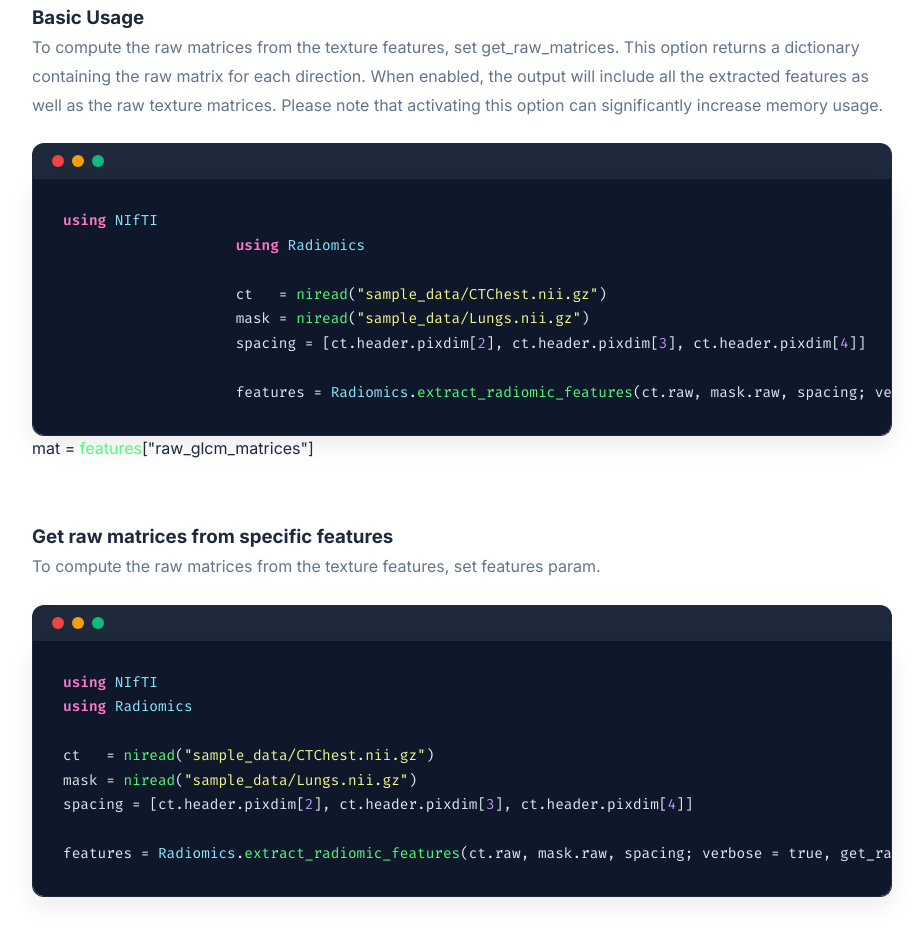
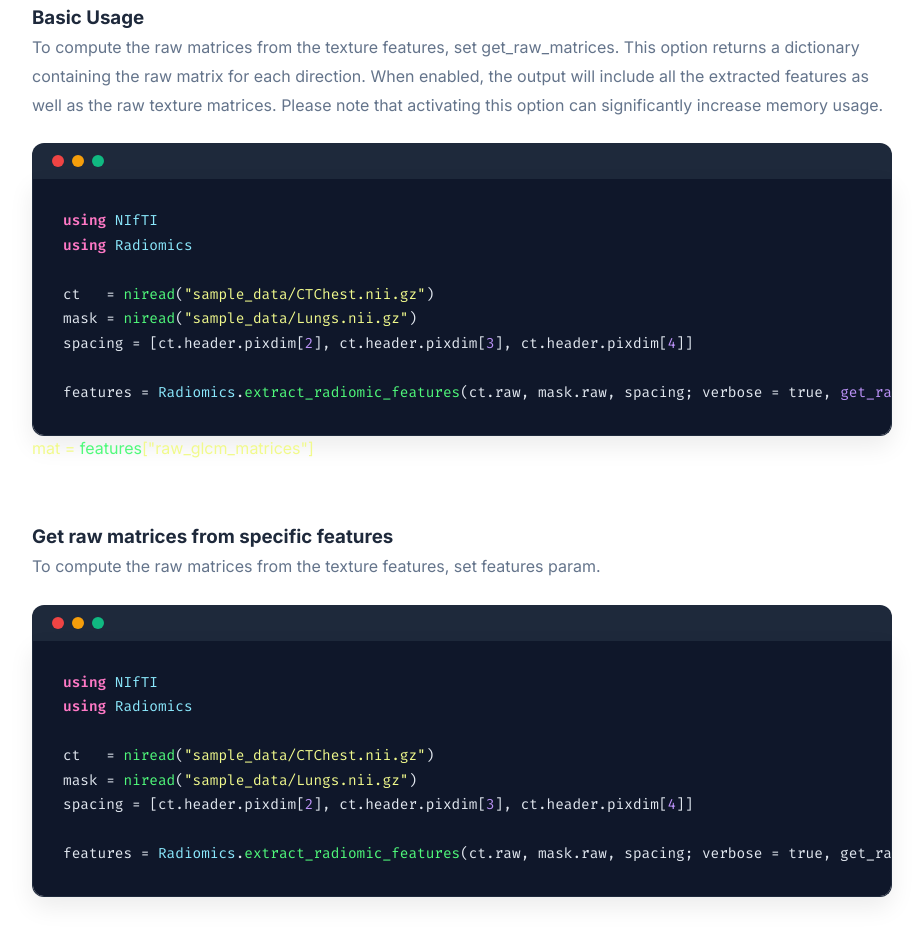
Before and after one commit to pzaffino/Radiomics.jl, a plain HTML site: page docs/example.html in a window 1280 px wide. Shown: the part 5332-6267 px from the top of the page, without its empty margins (328-1251 px from the left). Drawn offline with Linux system fonts and the light colour scheme.

Commit message:
test example in examples.html

```diff
--- a/docs/example.html
+++ b/docs/example.html
@@ -821,14 +821,15 @@ features = <span class="julia-type">Radiomics</span>.<span class="julia-function
                         <span class="code-dot"></span>
                     </div>
                     <pre><code><span class="julia-keyword">using</span> <span class="julia-type">NIfTI</span>
-                    <span class="julia-keyword">using</span> <span class="julia-type">Radiomics</span>
+<span class="julia-keyword">using</span> <span class="julia-type">Radiomics</span>
 
-                    ct   = <span class="julia-function">niread</span>(<span class="julia-string">"sample_data/CTChest.nii.gz"</span>)
-                    mask = <span class="julia-function">niread</span>(<span class="julia-string">"sample_data/Lungs.nii.gz"</span>)
-                    spacing = [ct.header.pixdim[<span class="julia-literal">2</span>], ct.header.pixdim[<span class="julia-literal">3</span>], ct.header.pixdim[<span class="julia-literal">4</span>]]
+ct   = <span class="julia-function">niread</span>(<span class="julia-string">"sample_data/CTChest.nii.gz"</span>)
+mask = <span class="julia-function">niread</span>(<span class="julia-string">"sample_data/Lungs.nii.gz"</span>)
+spacing = [ct.header.pixdim[<span class="julia-literal">2</span>], ct.header.pixdim[<span class="julia-literal">3</span>], ct.header.pixdim[<span class="julia-literal">4</span>]]
 
-                    features = <span class="julia-type">Radiomics</span>.<span class="julia-function">extract_radiomic_features</span>(ct.raw, mask.raw, spacing; verbose = true, <span class="julia-literal">get_raw_matrices=true</span>);</code></pre>
-                    mat = <span class="julia-function">features</span>["raw_glcm_matrices"]
+features = <span class="julia-type">Radiomics</span>.<span class="julia-function">extract_radiomic_features</span>(ct.raw, mask.raw, spacing; verbose = true, <span class="julia-literal">get_raw_matrices=true</span>);</code></pre>
+                    <span class="julia-string">mat = <span class="julia-function">features</span>[<span
+                            class="julia-string">"raw_glcm_matrices"</span>]</span>
                 </div>
             </div>
 
```
